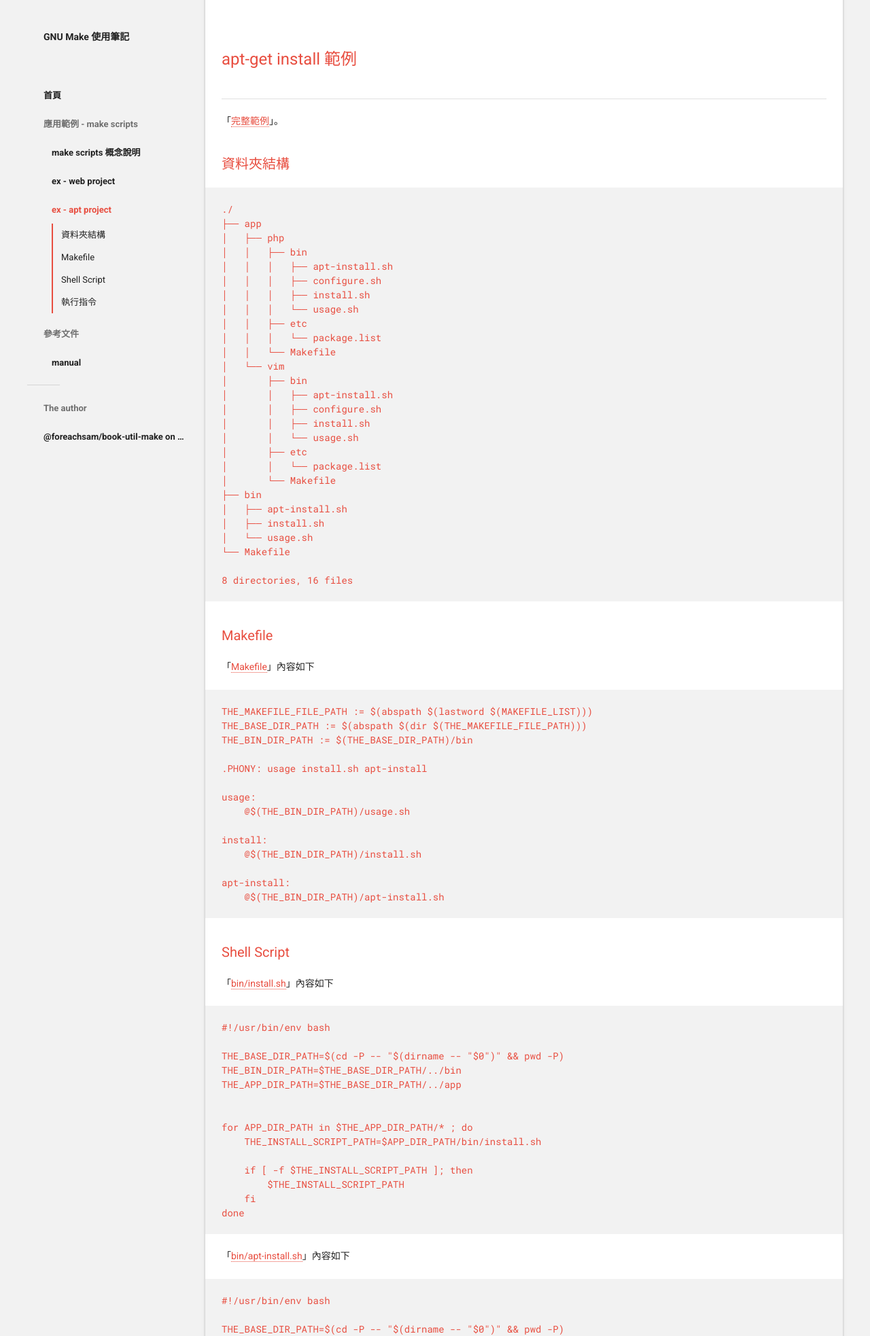
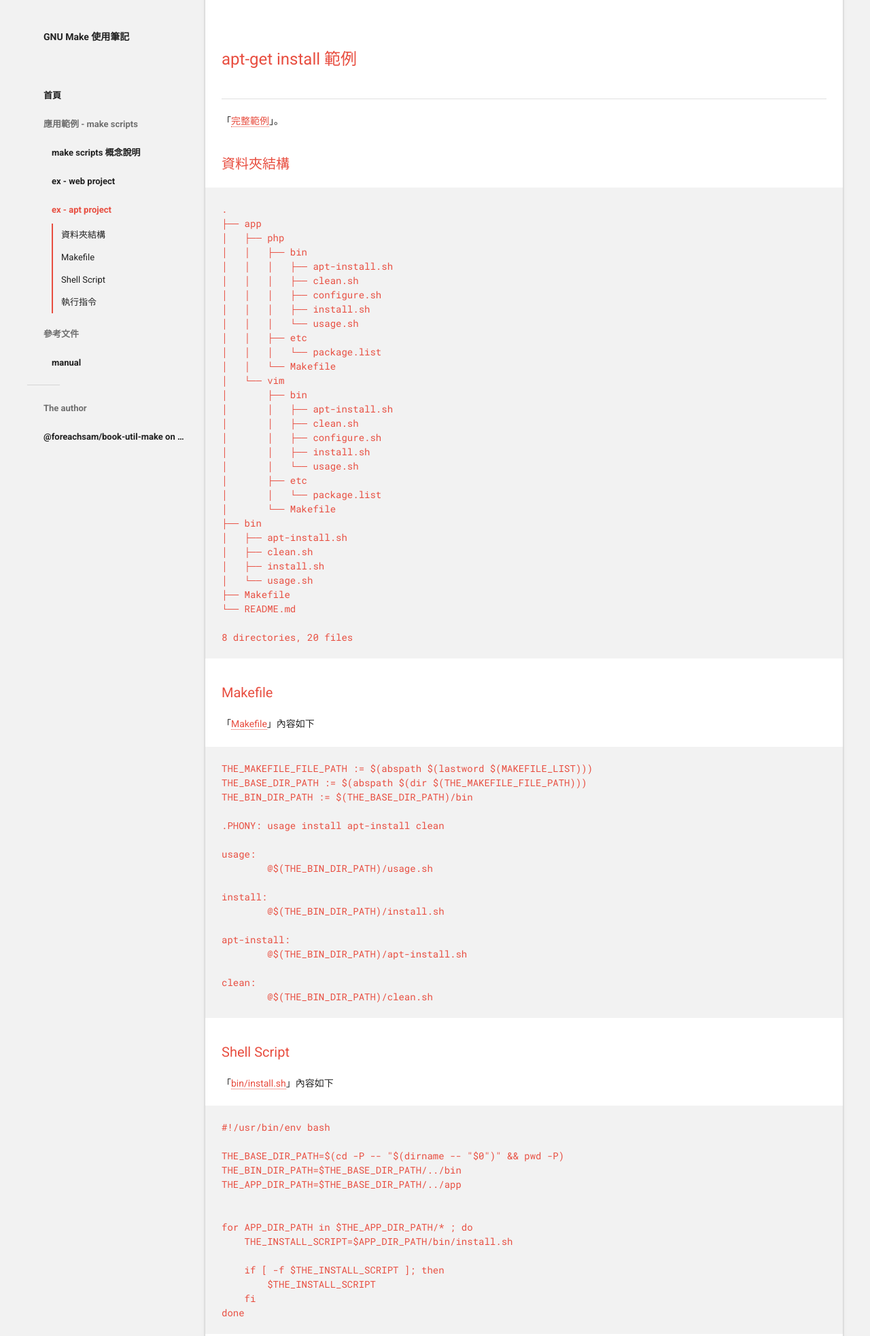
Before and after one commit to ChengHanWu/book-util-make, a plain HTML site: page book/content/example/make-scripts/apt-project/index.html in a window 1280 px wide. Shown: the part 77-2043 px from the top of the page at 68% size. Drawn offline with Linux system fonts and the light colour scheme; a script that the page names is missing.

Commit message:
fix content

```diff
--- a/book/content/example/make-scripts/apt-project/index.html
+++ b/book/content/example/make-scripts/apt-project/index.html
@@ -269,11 +269,12 @@
           <h1 id="apt-get-install">apt-get install 範例</h1>
 <p>「<a href="https://www.github.com/foreachsam/book-util-make/tree/gh-pages/example/make-scripts/apt-project">完整範例</a>」。</p>
 <h2 id="_1">資料夾結構</h2>
-<pre class="code"><code>./
+<pre class="code"><code>.
 ├── app
 │   ├── php
 │   │   ├── bin
 │   │   │   ├── apt-install.sh
+│   │   │   ├── clean.sh
 │   │   │   ├── configure.sh
 │   │   │   ├── install.sh
 │   │   │   └── usage.sh
@@ -283,6 +284,7 @@
 │   └── vim
 │       ├── bin
 │       │   ├── apt-install.sh
+│       │   ├── clean.sh
 │       │   ├── configure.sh
 │       │   ├── install.sh
 │       │   └── usage.sh
@@ -291,11 +293,13 @@
 │       └── Makefile
 ├── bin
 │   ├── apt-install.sh
+│   ├── clean.sh
 │   ├── install.sh
 │   └── usage.sh
-└── Makefile
+├── Makefile
+└── README.md
 
-8 directories, 16 files</code></pre>
+8 directories, 20 files</code></pre>
 
 
 <h2 id="makefile">Makefile</h2>
@@ -304,16 +308,19 @@
 THE_BASE_DIR_PATH := $(abspath $(dir $(THE_MAKEFILE_FILE_PATH)))
 THE_BIN_DIR_PATH := $(THE_BASE_DIR_PATH)/bin
 
-.PHONY: usage install.sh apt-install
+.PHONY: usage install apt-install clean
 
 usage:
-    @$(THE_BIN_DIR_PATH)/usage.sh
+        @$(THE_BIN_DIR_PATH)/usage.sh
 
 install:
-    @$(THE_BIN_DIR_PATH)/install.sh
+        @$(THE_BIN_DIR_PATH)/install.sh
 
 apt-install:
-    @$(THE_BIN_DIR_PATH)/apt-install.sh</code></pre>
+        @$(THE_BIN_DIR_PATH)/apt-install.sh
+
+clean:
+        @$(THE_BIN_DIR_PATH)/clean.sh</code></pre>
 
 
 <h2 id="shell-script">Shell Script</h2>
@@ -326,10 +333,10 @@ THE_APP_DIR_PATH=$THE_BASE_DIR_PATH/../app
 
 
 for APP_DIR_PATH in $THE_APP_DIR_PATH/* ; do
-    THE_INSTALL_SCRIPT_PATH=$APP_DIR_PATH/bin/install.sh
+    THE_INSTALL_SCRIPT=$APP_DIR_PATH/bin/install.sh
 
-    if [ -f $THE_INSTALL_SCRIPT_PATH ]; then
-        $THE_INSTALL_SCRIPT_PATH
+    if [ -f $THE_INSTALL_SCRIPT ]; then
+        $THE_INSTALL_SCRIPT
     fi
 done</code></pre>
 
@@ -375,7 +382,8 @@ Ex:
 $ make
 $ make usage
 $ make install
-$ make apt-install</code></pre>
+$ make apt-install
+$ make clean</code></pre>
 
 
 <p>執行</p>
@@ -388,6 +396,11 @@ $ make apt-install</code></pre>
 
 
 <p>只會安裝所有的套件。</p>
+<p>執行</p>
+<pre class="code"><code>$ make clean</code></pre>
+
+
+<p>會刪除所有的tmp資料夾</p>
           <aside class="copyright" role="note">
 
               Copyright (c) foreachsam &ndash;
```
Also changed, not shown: book/mkdocs/search_index.json (+5 -5 lines), 1 other file.
